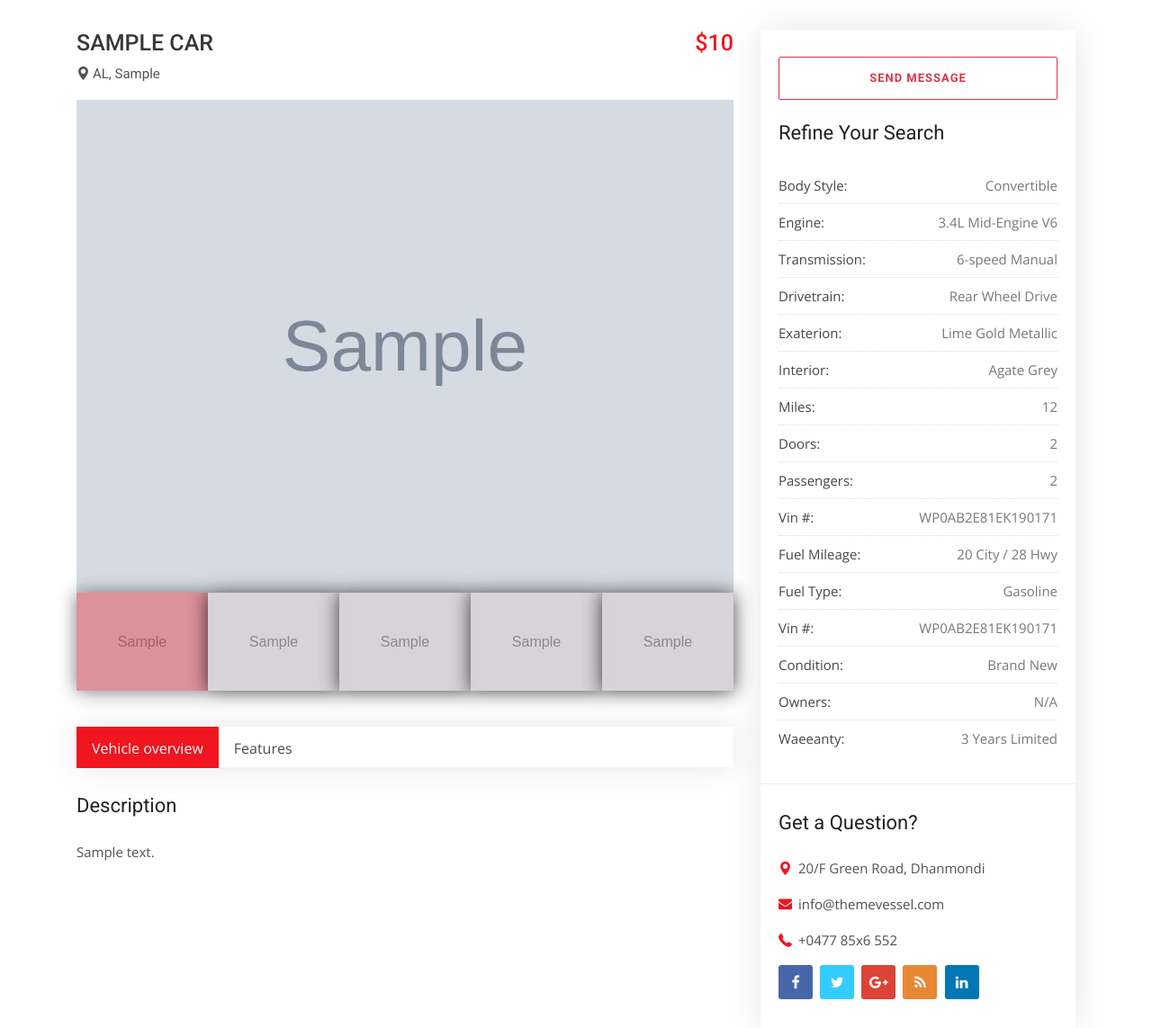
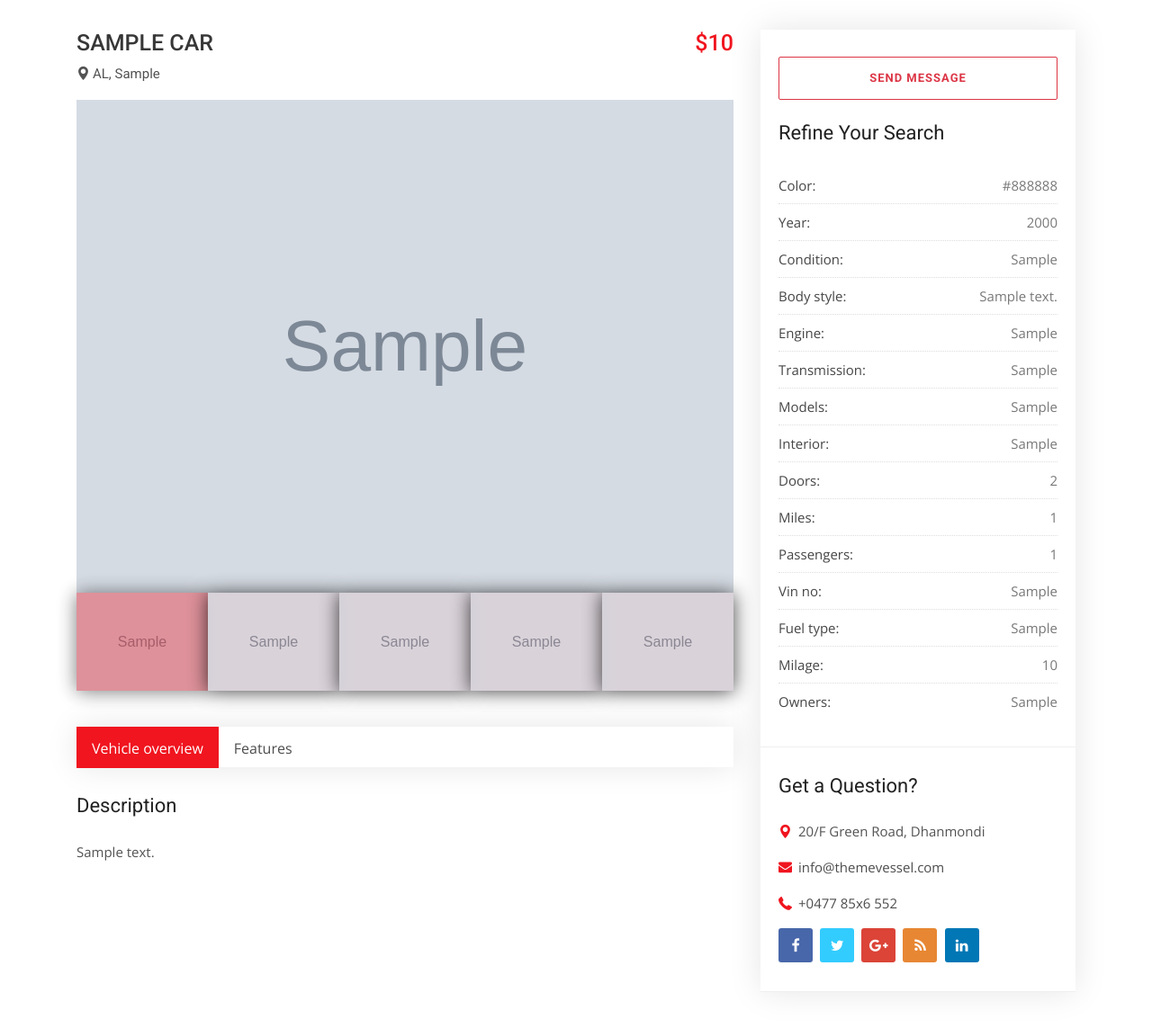
Before and after one commit to atabekdemurtaza/cars_shop, a Django app: page /cars/1 in a window 1280 px wide. Shown: the part 427-1570 px from the top of the page at 90% size. Run offline with Django 3.2, Linux system fonts and the light colour scheme; tables that the repository leaves empty hold one stand-in row (values such as "Sample post"); grey boxes marked "Sample" are stand-in pictures; some libraries are stand-ins or nearby versions.

Commit message:
Commit 2

```diff
--- a/cars/models.py
+++ b/cars/models.py
@@ -2,6 +2,7 @@ from django.db import models
 from datetime import datetime
 from ckeditor.fields import RichTextField
 from multiselectfield import MultiSelectField
+import uuid
 
 class Car(models.Model):
 
@@ -121,6 +122,7 @@ class Car(models.Model):
 	is_featured = models.BooleanField(max_length=100, verbose_name='Представлен', default=False )
 	created_date = models.DateTimeField(default=datetime.now, blank=True, verbose_name='Дата выпуска')
 
+
 	def __str__(self):
 
 		return self.car_title
--- a/cars/views.py
+++ b/cars/views.py
@@ -1,5 +1,6 @@
 from django.shortcuts import render, get_object_or_404
 from .models import Car
+
 
 def cars(request):
 
@@ -12,7 +13,6 @@ def car_detail(request, id):
 	data = {
 
 		'single_car': single_car,
-
 	}
 
 	return render(request, 'cars/car_details.html', data)
--- a/templates/cars/car_details.html
+++ b/templates/cars/car_details.html
@@ -154,53 +154,50 @@
                         <h3 class="sidebar-title">Refine Your Search</h3>
                             <ul>
                                 <li>
-                                <span>Body Style:</span>Convertible
+                                    <span>Color:</span>{{single_car.color}}
                                 </li>
                                 <li>
-                                <span>Engine:</span>3.4L Mid-Engine V6
+                                    <span>Year:</span>{{single_car.year}}
                                 </li>
                                 <li>
-                                <span>Transmission:</span>6-speed Manual
+                                    <span>Condition:</span>{{single_car.condition}}
                                 </li>
                                 <li>
-                                <span>Drivetrain:</span>Rear Wheel Drive
+                                    <span>Body style:</span>{{single_car.body_style}}
                                 </li>
                                 <li>
-                                <span>Exaterion:</span>Lime Gold Metallic
+                                    <span>Engine:</span>{{single_car.engine}}
                                 </li>
                                 <li>
-                                <span>Interior:</span>Agate Grey
+                                    <span>Transmission:</span>{{single_car.transmission}}
                                 </li>
                                 <li>
-                                <span>Miles:</span>12
+                                    <span>Models:</span>{{single_car.model}}
                                 </li>
                                 <li>
-                                <span>Doors:</span>2
+                                    <span>Interior:</span>{{single_car.interior}}
                                 </li>
                                 <li>
-                                <span>Passengers:</span>2
+                                    <span>Doors:</span>{{single_car.doors}}
                                 </li>
                                 <li>
-                                <span>Vin #:</span>WP0AB2E81EK190171
+                                    <span>Miles:</span>{{single_car.miles}}
                                 </li>
                                 <li>
-                                <span>Fuel Mileage:</span>20 City / 28 Hwy
+                                    <span>Passengers:</span>{{single_car.passengers}}
                                 </li>
                                 <li>
-                                <span>Fuel Type:</span>Gasoline
+                                    <span>Vin no:</span>{{single_car.vin_no}}
                                 </li>
                                 <li>
-                                <span>Vin #:</span>WP0AB2E81EK190171
+                                    <span>Fuel type:</span>{{single_car.fuel_type}}
                                 </li>
 
                                 <li>
-                                <span>Condition:</span>Brand New
+                                    <span>Milage:</span>{{single_car.milage}}
                                 </li>
                                 <li>
-                                <span>Owners:</span>N/A
-                            </li>
-                            <li>
-                                <span>Waeeanty:</span>3 Years Limited
+                                    <span>Owners:</span>{{single_car.no_of_owners}}
                                 </li>
                             </ul>
                     </div>
```
Also changed, not shown: templates/pages/home.html (+5 -5 lines). Lines whose indentation alone changed are shown as unchanged.
